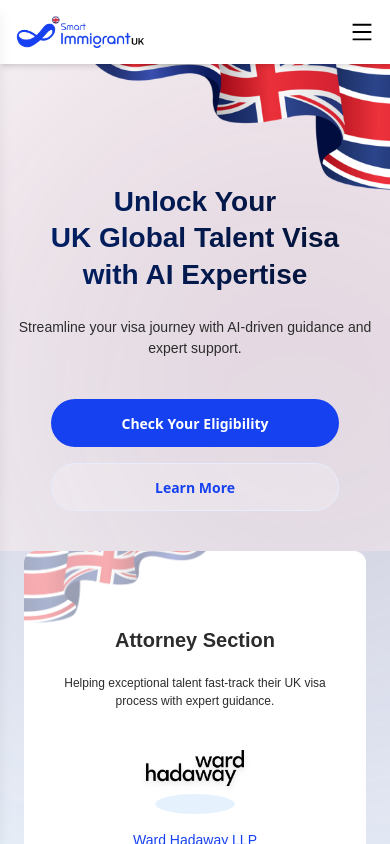
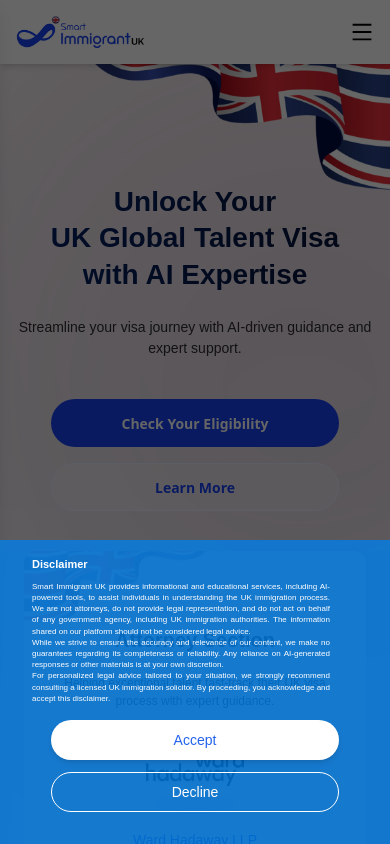
Before and after one commit to sahilbisht-saimanshetty/smart-immigrations, a React (Create React App) app: page /uk in a window 390 px wide. Shown: the top 844 px of the page. Built offline with nearby package versions, Linux system fonts and the light colour scheme.

Commit message:
update in the ui

```diff
--- a/src/components/Common/Disclaimer.jsx
+++ b/src/components/Common/Disclaimer.jsx
@@ -5,41 +5,43 @@ const Disclaimer = () => {
   const dispatch = useDispatch();
   const disclaimerRef = useRef(null);
   const accepted = useSelector(state => state.disc.accepted)
-  // const scrollToDisclaimer = () => {
-  //     disclaimerRef.current?.scrollIntoView({ behavior: "smooth" });
-  //   };
-
-  //   useEffect(() => {
-  //     if(accepted === null){
-  //         scrollToDisclaimer();
-  //     }
-  //   } , [])
-
 
   return (
-    <div ref={disclaimerRef} className="bg-[#007EE8] font-jakarta-sans text-white   flex flex-col md:flex-row justify-between items-center   pt-4 pb-8 px-8 md:pb-8 md:pt-6 md:px-20">
-      {/* Left Section: Title & Text */}
+<div
+  ref={disclaimerRef}
+  className="fixed inset-0 bg-black bg-opacity-60 z-[1000] flex items-end"
+>
+  <div className="w-full bg-[#007EE8] bg-opacity-80 font-jakarta-sans text-white flex flex-col md:flex-row justify-between items-center pt-4 pb-8 px-8 md:pb-8 md:pt-6 md:px-20 z-50">
+    {/* Left Section: Text */}
     <div className="text-left">
-        <h2 className="md:text-[15px] text-[11px] font-jakarta-sans font-bold mb-2">Disclaimer</h2>
-        <p className="text-[8px] md:text-[12px] pe-7 text-justify font-medium font-jakarta-sans leading-[140%]">
-
+      <h2 className="md:text-[15px] text-[11px] font-bold mb-2">Disclaimer</h2>
+      <p className="text-[8px] md:text-[12px] pe-7 text-justify font-medium leading-[140%]">
         Smart Immigrant UK provides informational and educational services, including AI-powered tools, to assist individuals in understanding the UK immigration process. We are not attorneys, do not provide legal representation, and do not act on behalf of any government agency, including UK immigration authorities. The information shared on our platform should not be considered legal advice.
-         <br/>  While we strive to ensure the accuracy and relevance of our content, we make no guarantees regarding its completeness or reliability.Any reliance on AI-generated responses or other materials is at your own discretion.<br/>
-          For personalized legal advice tailored to your situation, we strongly recommend consulting a licensed UK immigration solicitor. By proceeding, you acknowledge and accept this disclaimer
-
+        <br />
+        While we strive to ensure the accuracy and relevance of our content, we make no guarantees regarding its completeness or reliability. Any reliance on AI-generated responses or other materials is at your own discretion.
+        <br />
+        For personalized legal advice tailored to your situation, we strongly recommend consulting a licensed UK immigration solicitor. By proceeding, you acknowledge and accept this disclaimer.
       </p>
     </div>
 
     {/* Right Section: Buttons */}
     <div className="flex flex-col gap-3 mt-4 w-[288px] md:w-[107px] text-center">
-        <button onClick={() => dispatch(accept())} className="bg-white text-blue-600 text-[14px] h-[40px] px-5 py-2 font-medium w-full text-center  rounded-full shadow-md hover:bg-gray-100 transition">
+      <button
+        onClick={() => dispatch(accept())}
+        className="bg-white text-blue-600 text-[14px] h-[40px] px-5 py-2 font-medium w-full rounded-full shadow-md hover:bg-gray-100 transition"
+      >
         Accept
       </button>
-        <button onClick={() => dispatch(reject())} className="border border-white h-[40px] text-[14px] px-5 py-2 text-white font-medium w-full text-center  rounded-full hover:bg-white hover:text-blue-600 transition">
+      <button
+        onClick={() => dispatch(reject())}
+        className="border border-white h-[40px] text-[14px] px-5 py-2 text-white font-medium w-full rounded-full hover:bg-white hover:text-blue-600 transition"
+      >
         Decline
       </button>
     </div>
   </div>
+</div>
+
   );
 };
 
--- a/src/components/Common/FAQ.jsx
+++ b/src/components/Common/FAQ.jsx
@@ -113,7 +113,7 @@ export const FAQ = () => {
   };
 
   return (
-    <div className={`w-full pt-[54px]   md:mt-10 lg:mt-24   ${accepted === null ? 'landingPageFooter pb-20  md:pb-44' : 'pb-24 md:pb-52 '} `}>
+    <div className={`w-full pt-[54px]   md:mt-10 lg:mt-24  pb-24 md:pb-44 lg:pb-52 `}>
       <div className="px-6 md:px-0">
         <CommonHeading title={"Frequently Asked Questions"} description={"Helping exceptional talent fast-track their UK visa process with expert guidance."} />
       </div>
@@ -150,7 +150,7 @@ export const FAQ = () => {
                   transition={{ duration: 0.3, ease: "easeInOut" }}
                   className="overflow-hidden"
                 >
-                  <div className="text-[10px] md:text-[12px] xs:leading-[14px] md:leading-[22px] lg:leading-[26px] lg:text-[18px] px-4 me-6 font-normal text-[#525252]  text-justify break-all py-2 mt-0 md:mt-[10px] font-jakarta-sans">
+                  <div className="text-[10px] hyphenate  md:text-[12px] xs:leading-[14px] md:leading-[22px] lg:leading-[26px] lg:text-[18px] px-4 me-6 font-normal text-[#525252]  text-justify  py-2 mt-0 md:mt-[10px] font-jakarta-sans">
                     {item.content}
                     {/* <p
             onClick={() => setIsOpen(true)}
--- a/src/components/Common/Navbar.jsx
+++ b/src/components/Common/Navbar.jsx
@@ -18,7 +18,7 @@ const Navbar = () => {
             alt="Smart Immigrant Logo"
             className="md:w-[100px] md:h-[30px] lg:w-[125px] lg:h-[34px]"
           />
-       <ul className="hidden md:flex items-center md:gap-6 lg:gap-12 md:text-[14px] lg:text-[16px] text-[#2C2C2C] font-jakarta-sans font-medium">
+       <ul className="hidden md:flex items-center md:gap-3 lg:gap-12 md:text-[14px] lg:text-[16px] text-[#2C2C2C] font-jakarta-sans font-medium">
           <li>
             <a onClick={() => handleNavigateTo('heroPage')} className="hover:text-blue-600 transition cursor-pointer">
               Home
--- a/src/components/LandingPage/heroPage.jsx
+++ b/src/components/LandingPage/heroPage.jsx
@@ -4,8 +4,14 @@ import { useDispatch } from "react-redux";
 import { toggleForm } from "../../store/slices/formSlice";
 const HeroPage = () => {
     const dispatch = useDispatch();
+    const handleNavigateTo = (id) => {
+        const element = document.getElementById(id);
+        if (element) {
+          element.scrollIntoView({ behavior: "smooth", block: "start" });
+        }
+      };
     return (
-        <div id="heroPage" className="relative group md:pt-6 lg:pt-14 xl:pt-8 2xl:pt-14 4xl:pt-32 pb-10 md:pb-0 h-auto md:h-[70vh] lg:h-[90vh] xl:h-[110vh] mid-2xl:h-[80vh] 2xl:h-[105vh] 3xl:h-[80vh] 4xl:h-[110vh] 4xl:pb-40 overflow-hidden">
+        <div id="heroPage" className="relative group w-full md:pt-6 lg:pt-14 xl:pt-8 2xl:pt-14 4xl:pt-32 pb-10 md:pb-20 h-auto lg:h-[90vh] xl:h-[110vh] mid-2xl:h-[80vh] 2xl:h-[105vh] 3xl:h-[80vh] 4xl:h-[110vh] 4xl:pb-40 overflow-hidden">
             <img
                 src={flag}
                 alt="Top Right Flag"
@@ -14,8 +20,8 @@ const HeroPage = () => {
 
             {/* Content Section */}
             <div className="flex justify-between px-4 md:px-8 lg:pe-24 lg:pt-16 lg:ps-20 lg:pe-12">
-                <div className="pt-[120px]  md:pt-[150px] xl:pt-[100px] mid-2xl:pt-[130px]  lg:group-hover:scale-110 xl:group-hover:scale-105 2xl:group-hover:scale-110 group-hover:origin-left transition-transform duration-500 ease-in-out">
-                    <div className="flex flex-col  justify-center lg:justify-start lg:items-start">
+                <div className="pt-[120px] md:mx-auto lg:mx-0  md:pt-[150px] xl:pt-[100px] mid-2xl:pt-[130px]  lg:group-hover:scale-110 xl:group-hover:scale-105 2xl:group-hover:scale-110 group-hover:origin-left transition-transform duration-500 ease-in-out">
+                    <div className="flex flex-col   justify-center lg:justify-start lg:items-start">
                         <h1 className="hidden lg:block  whitespace-pre-line text-center md:text-start font-extrabold font-jakarta-sans text-[28px] md:text-[48px] lg:text-[58px] xl:text-[48px] 2xl:text-[58px] leading-[120%] bg-gradient-to-r from-[#012169] to-[#041233] bg-clip-text text-transparent">
                             Unlock Your UK Global Talent {"\n"} Visa with AI Expertise
                         </h1>
@@ -42,7 +48,7 @@ const HeroPage = () => {
                             </span>
                         </button>
 
-                        <button className="px-6 py-3 text-[14px] md:text-[12px] lg:text-[16px]  w-[288px] h-[48px] md:h-[48px] lg:h-[56px] md:w-[130px] lg:w-[166px] font-semibold text-[#1641F1] border border-[#E8ECFE] bg-[#FFFFFF33] backdrop-blur-2 hover:bg-[#1641F1] hover:border-[#1641F1] duration-300 ease-in-out hover:text-white rounded-full">
+                        <button onClick={() => handleNavigateTo("learnMore")} className="px-6 py-3 text-[14px] md:text-[12px] lg:text-[16px]  w-[288px] h-[48px] md:h-[48px] lg:h-[56px] md:w-[130px] lg:w-[166px] font-semibold text-[#1641F1] border border-[#E8ECFE] bg-[#FFFFFF33] backdrop-blur-2 hover:bg-[#1641F1] hover:border-[#1641F1] duration-300 ease-in-out hover:text-white rounded-full">
                             Learn More
                         </button>
                     </div>
--- a/src/components/pages/LandingPage.jsx
+++ b/src/components/pages/LandingPage.jsx
@@ -13,6 +13,7 @@ import AssessmentModal from "../Common/AssessmentForm.jsx";
 import { toggleForm } from "../../store/slices/formSlice.js";
 import { useDispatch, useSelector } from "react-redux";
 import SimpleStepsMobile from "../LandingPage/SimpleStepsMobile.jsx";
+import Disclaimer from "../Common/Disclaimer.jsx";
 
 const LandingPage = () => {
   const dispatch = useDispatch();
@@ -20,6 +21,9 @@ const LandingPage = () => {
   const showForm = useSelector((state) => state.form.showForm);
   return (
     <div>
+      {
+        accepted === null && <Disclaimer/>
+      }
       {
         showForm && <AssessmentModal />
       }
@@ -43,7 +47,7 @@ const LandingPage = () => {
         <div className="block md:hidden">
           <SimpleStepsMobile />
         </div>
-        <div className={`${accepted !== null && 'landingPageFooterWithoutDisc'} relative overflow-clip pb-6 md:pb-10`}>
+        <div className={`landingPageFooterWithoutDisc relative overflow-clip pb-6 md:pb-10`}>
           <div className="footerGradient"></div>
           <FAQ />
           <Footer />
--- a/src/index.css
+++ b/src/index.css
@@ -147,7 +147,7 @@
 }
 
 .landingPageFooterWithoutDisc {
-  background-position: right -145px bottom 101px;
+  background-position: right -145px bottom 73px;
   background-size: 36% 42%
 }
 
@@ -211,7 +211,7 @@
   }
 
   .landingPageFooterWithoutDisc {
-    background-position: right -105px bottom 207px;
+    background-position: right -105px bottom 244px;
     background-size: 71% 35%
   }
 
@@ -222,3 +222,9 @@
   0 2px 8px rgba(0, 0, 0, 0.15),
   0 8px 16px rgba(0, 0, 0, 0.3);
 }
+
+.hyphenate {
+  hyphens: auto;
+  word-wrap: break-word;
+  word-break: break-word;
+}
```
Also changed, not shown: src/components/Common/Footer.jsx (+4 -8 lines). Lines whose indentation alone changed are shown as unchanged.
